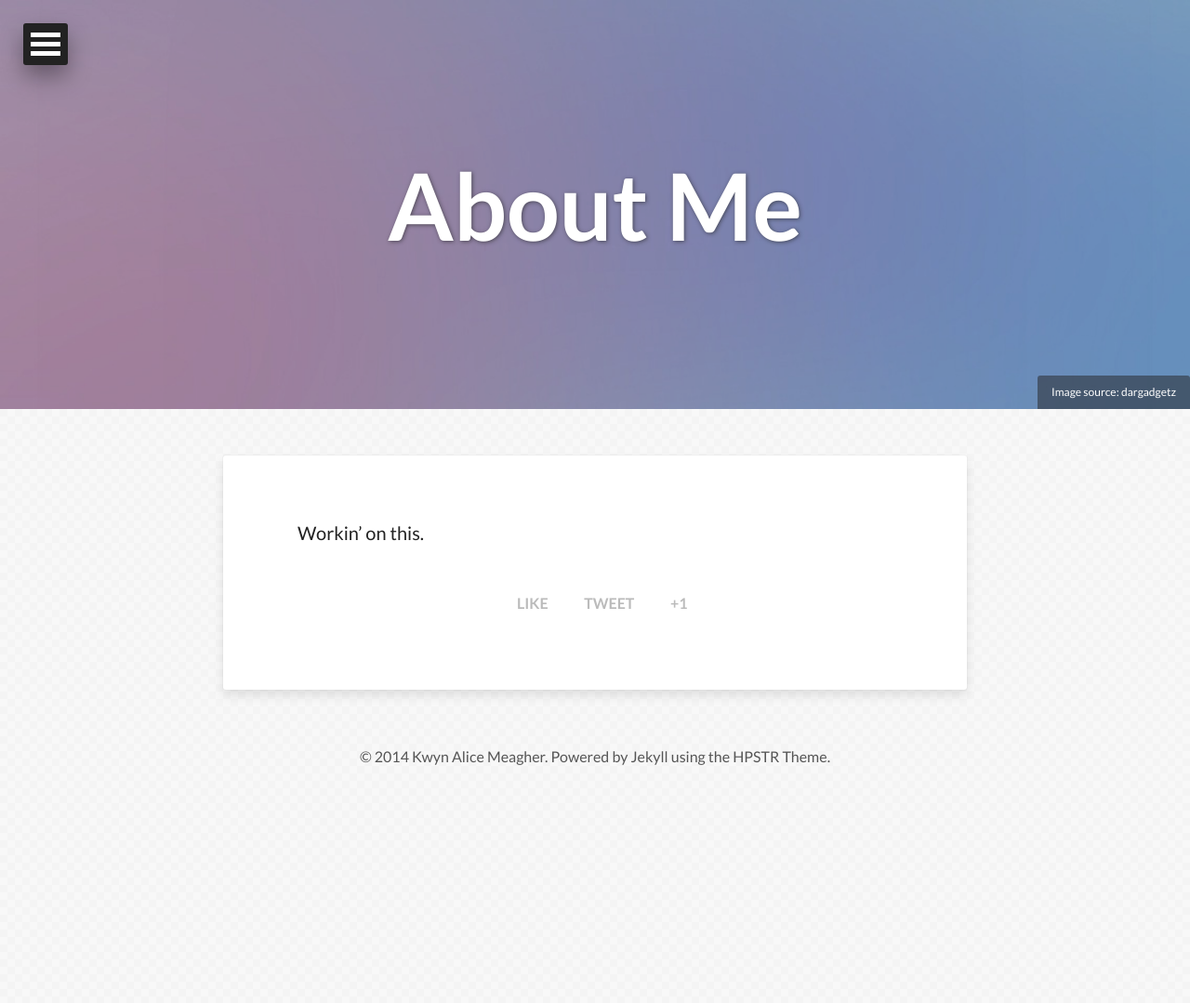
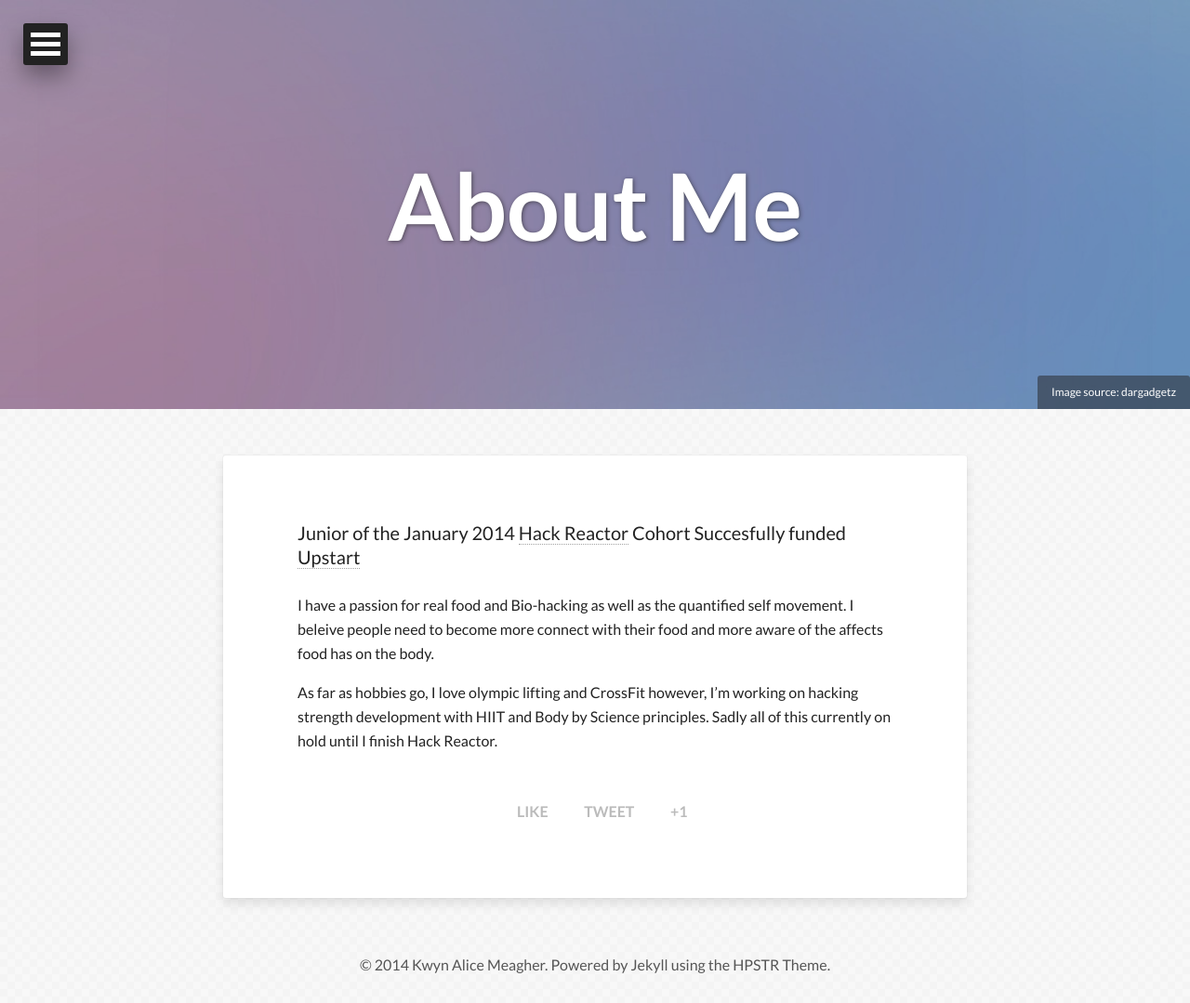
Before and after one commit to Eduardo-Cabrera/HarleyKwyn.github.io, a Jekyll site: the page built from about.md, in a window 1280 px wide. Shown: the whole page at 93% size. Built offline with Jekyll 4.4.1, drawn with Linux system fonts in a browser that asks for light colours; nearby versions of some CDN libraries; before the commit the page ends 900 px from its top, so only the background shows below that.

Commit message:
updated home page image and about.md

```diff
--- a/about.md
+++ b/about.md
@@ -9,4 +9,9 @@ image:
   creditlink: http://www.dargadgetz.com/ios-7-abstract-wallpaper-pack-for-iphone-5-and-ipod-touch-retina/
 share: true
 ---
-Workin' on this.
+Junior of the January 2014 [Hack Reactor](http://www.hackreactor.com/) Cohort
+Succesfully funded [Upstart](https://www.upstart.com/upstarts/kwyn-alice-meagher)
+
+I have a passion for real food and Bio-hacking as well as the quantified self movement. I beleive people need to become more connect with their food and more aware of the affects food has on the body.
+
+As far as hobbies go, I love olympic lifting and CrossFit however, I'm working on hacking strength development with HIIT and Body by Science principles. Sadly all of this currently on hold until I finish Hack Reactor.
--- a/index.html
+++ b/index.html
@@ -4,9 +4,7 @@ title: aka Kwyn Alice Meagher
 description: "Describe this nonsense."
 tags: [JavaScript, Web Development, Software Development, Full Stack, blog]
 image:
-  feature: abstract-1.jpg
-  credit: dargadgetz
-  creditlink: http://www.dargadgetz.com/ios-7-abstract-wallpaper-pack-for-iphone-5-and-ipod-touch-retina/
+  feature: TitlePage.jpg
 ---
 
 {% for post in paginator.posts %}
```
Also changed, not shown: images/TitlePage.jpg (added), 3 other files.
